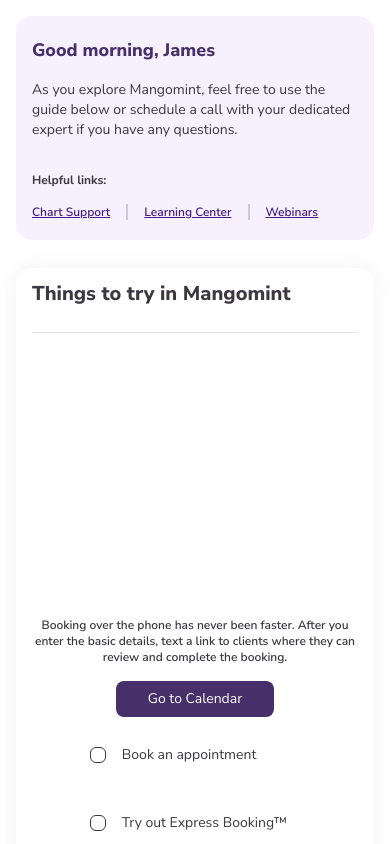
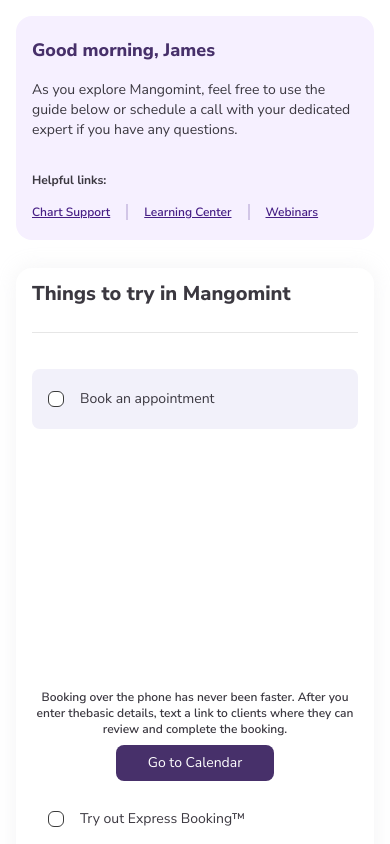
Before and after one commit to atuldedha/sniper-project-3, a React (Create React App) app: page / in a window 390 px wide. Shown: the top 844 px of the page. Built offline with nearby package versions, Linux system fonts and the light colour scheme.

Commit message:
ui changes as per requirement

```diff
--- a/src/App.js
+++ b/src/App.js
@@ -7,22 +7,22 @@
   return (
     <div className="px-4 md:px-8 py-4 md:py-8 xl:px-24 xl:py-10 flex flex-col items-center">
       {/* top banner section */}
-      <section className="pb-7 max-w-4xl">
+      <section className="pb-7 max-w-xl lg:max-w-4xl">
         <Banner name="James" />
       </section>
 
       {/* video section */}
-      <section className="pb-7 md:pb-32 max-w-4xl items-start w-full">
+      <section className="pb-7 md:pb-32 max-w-xl lg:max-w-4xl items-start w-full">
         <VideoSection />
       </section>
 
       {/* demo banner section */}
-      <section className="pb-7 max-w-4xl">
+      <section className="pb-7 max-w-xl lg:max-w-4xl">
         <DemoBanner />
       </section>
 
       {/* setup section */}
-      <section className="pb-7 max-w-4xl items-start w-full">
+      <section className="pb-7 max-w-xl lg:max-w-4xl items-start w-full">
         <SetupSection />
       </section>
     </div>
--- a/src/components/DemoBanner/index.js
+++ b/src/components/DemoBanner/index.js
@@ -9,7 +9,7 @@
         <img
           src={Placeholder}
           alt="placeholder"
-          className="absolute bottom-0 left-0 lg:left-12 w-52 lg:w-64 xl:w-80 object-contain"
+          className="absolute bottom-0 left-0 lg:left-12 w-40 lg:w-64 xl:w-72 object-contain"
         />
       </div>
 
--- a/src/components/SetupSection/StepCard/StepCard.js
+++ b/src/components/SetupSection/StepCard/StepCard.js
@@ -102,7 +102,7 @@
           {steps?.map((point, index) => (
             <div
               key={index}
-              className="w-full py-5 px-4 cursor-pointer hover:bg-pink2 hover:rounded-lg"
+              className="w-full py-5 px-4 cursor-pointer hover:bg-pink2 hover:rounded-lg mt-2"
               onClick={(e) => handleCheckboxClick(e, index)}
             >
               <PointsCheck
--- a/src/components/VideoSection/index.js
+++ b/src/components/VideoSection/index.js
@@ -2,16 +2,11 @@
 import PointsCheck from "../PointsCheck";
 import ReactPlayer from "react-player";
 import CustomPlayIcon from "../CustomPlayIcon";
+import { points } from "./staticData";
 
 const VideoSection = () => {
-  const points = [
-    "Book an appointment",
-    "Try out Express Booking™",
-    "Use the virtual waiting room",
-    "Send a payment link",
-    "Buy a digital gift card",
-  ];
   const [checked, setChecked] = useState(new Array(points.length).fill(false));
+  const [selected, setSelected] = useState(0);
 
   const handleCheckboxClick = (_, index) => {
     setChecked((prev) =>
@@ -34,29 +29,55 @@
 
       {/* points and video */}
       <div className="flex items-center flex-col-reverse lg:flex-row space-x-0 lg:space-x-8 w-full">
-        <div className="grid grid-cols-1 sm:grid-cols-2 lg:grid-cols-1 lg:space-y-2 basis-2/3">
+        <div className="grid grid-cols-1 lg:space-y-2 basis-2/3">
           {/* points */}
           {points?.map((point, index) => (
-            <div
-              key={index}
-              className="w-full py-5 px-4 cursor-pointer hover:bg-pink2 hover:rounded-lg mt-2"
-              onClick={() => handleCheckboxClick(index)}
-            >
-              <PointsCheck
-                text={point}
-                checked={checked[index]}
-                index={index}
-                handleCheckboxClick={handleCheckboxClick}
-              />
+            <div className="flex flex-col">
+              <div
+                key={index}
+                className={`w-full py-5 px-4 cursor-pointer hover:bg-pink2 hover:rounded-lg mt-2 ${
+                  selected === index ? "bg-pink2 rounded-lg" : ""
+                }`}
+                onClick={() => setSelected(index)}
+              >
+                <PointsCheck
+                  text={point?.text}
+                  checked={checked[index]}
+                  index={index}
+                  handleCheckboxClick={handleCheckboxClick}
+                />
+              </div>
+              {/* video */}
+              {selected === index && (
+                <div className="flex flex-col items-center space-y-2 lg:hidden w-full max-w-md mt-3">
+                  <div className="w-full max-w-md h-60 rounded-lg">
+                    <ReactPlayer
+                      url={points[selected]?.videoLink}
+                      controls
+                      playIcon={<CustomPlayIcon />}
+                      width="100%"
+                      height="100%"
+                      style={{ borderRadius: "10px" }}
+                    />
+                  </div>
+                  <p className="font-nuni font-semibold text-xs lg:text-sm text-gray1 text-center">
+                    {points[selected]?.subText}
+                  </p>
+
+                  <button className="w-max py-2 px-8 text-center bg-purple1 text-white font-nuni font-normal text-sm lg:text-base rounded-lg">
+                    Go to Calendar
+                  </button>
+                </div>
+              )}
             </div>
           ))}
         </div>
         {/* video */}
-        <div className="flex flex-col space-y-4 items-center max-w-xl">
+        <div className="hidden lg:flex flex-col space-y-4 items-center max-w-md">
           {/* video cpomponent */}
-          <div className="w-full h-60 rounded-lg">
+          <div className="w-full max-w-md h-60 rounded-lg">
             <ReactPlayer
-              url="https://www.youtube.com/watch?v=ysz5S6PUM-U"
+              url={points[selected]?.videoLink}
               controls
               playIcon={<CustomPlayIcon />}
               width="100%"
@@ -65,9 +86,7 @@
             />
           </div>
           <p className="font-nuni font-semibold text-xs lg:text-sm text-gray1 text-center">
-            Booking over the phone has never been faster. After you enter the
-            basic details, text a link to clients where they can review and
-            complete the booking.
+            {points[selected]?.subText}
           </p>
 
           <button className="w-max py-2 px-8 text-center bg-purple1 text-white font-nuni font-normal text-sm lg:text-base rounded-lg">
--- /dev/null
+++ b/src/components/VideoSection/staticData.js
@@ -0,0 +1,32 @@
+export const points = [
+  {
+    text: "Book an appointment",
+    subText:
+      "Booking over the phone has never been faster. After you enter thebasic details, text a link to clients where they can review and complete the booking.",
+    videoLink: "https://www.youtube.com/watch?v=ysz5S6PUM-U",
+  },
+  {
+    text: "Try out Express Booking™",
+    subText:
+      "Try Out Express Booking over the phone has never been faster. After you enter thebasic details, text a link to clients where they can review and complete the booking.",
+    videoLink: "https://www.youtube.com/watch?v=wKnS8VPxpHI",
+  },
+  {
+    text: "Use the virtual waiting room",
+    subText:
+      "Use the virtual waiting room over the phone has never been faster. After you enter thebasic details, text a link to clients where they can review and complete the booking.",
+    videoLink: "https://www.youtube.com/watch?v=J1zjSydFBY8",
+  },
+  {
+    text: "Send a payment link",
+    subText:
+      "Send a payment link room over the phone has never been faster. After you enter thebasic details, text a link to clients where they can review and complete the booking.",
+    videoLink: "https://www.youtube.com/watch?v=YabbXKzZmiM",
+  },
+  {
+    text: "Buy a digital gift card",
+    subText:
+      "Buy a digital gift card over the phone has never been faster. After you enter thebasic details, text a link to clients where they can review and complete the booking.",
+    videoLink: "https://www.youtube.com/watch?v=-RsAP6A5rNs",
+  },
+];
```
